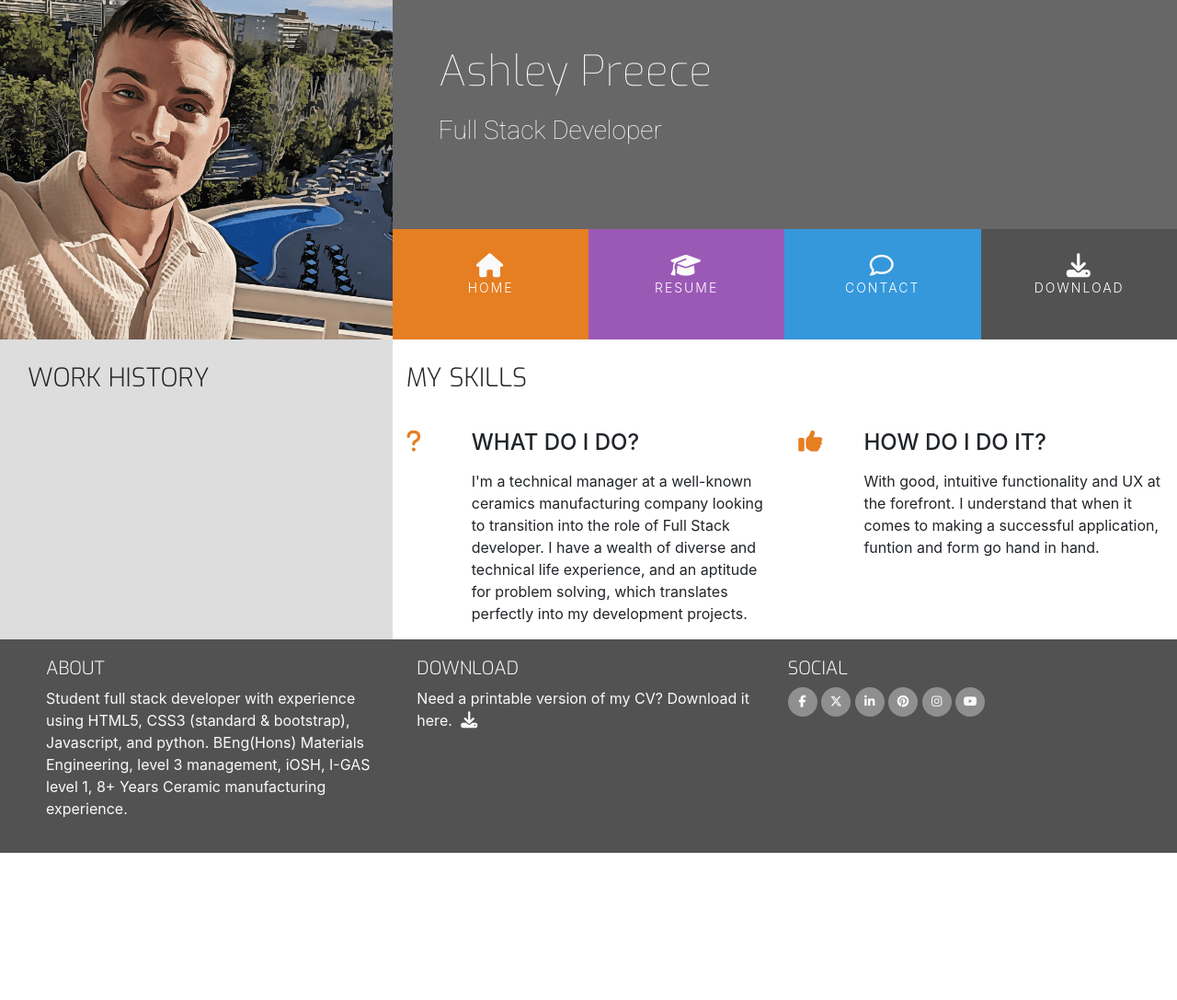
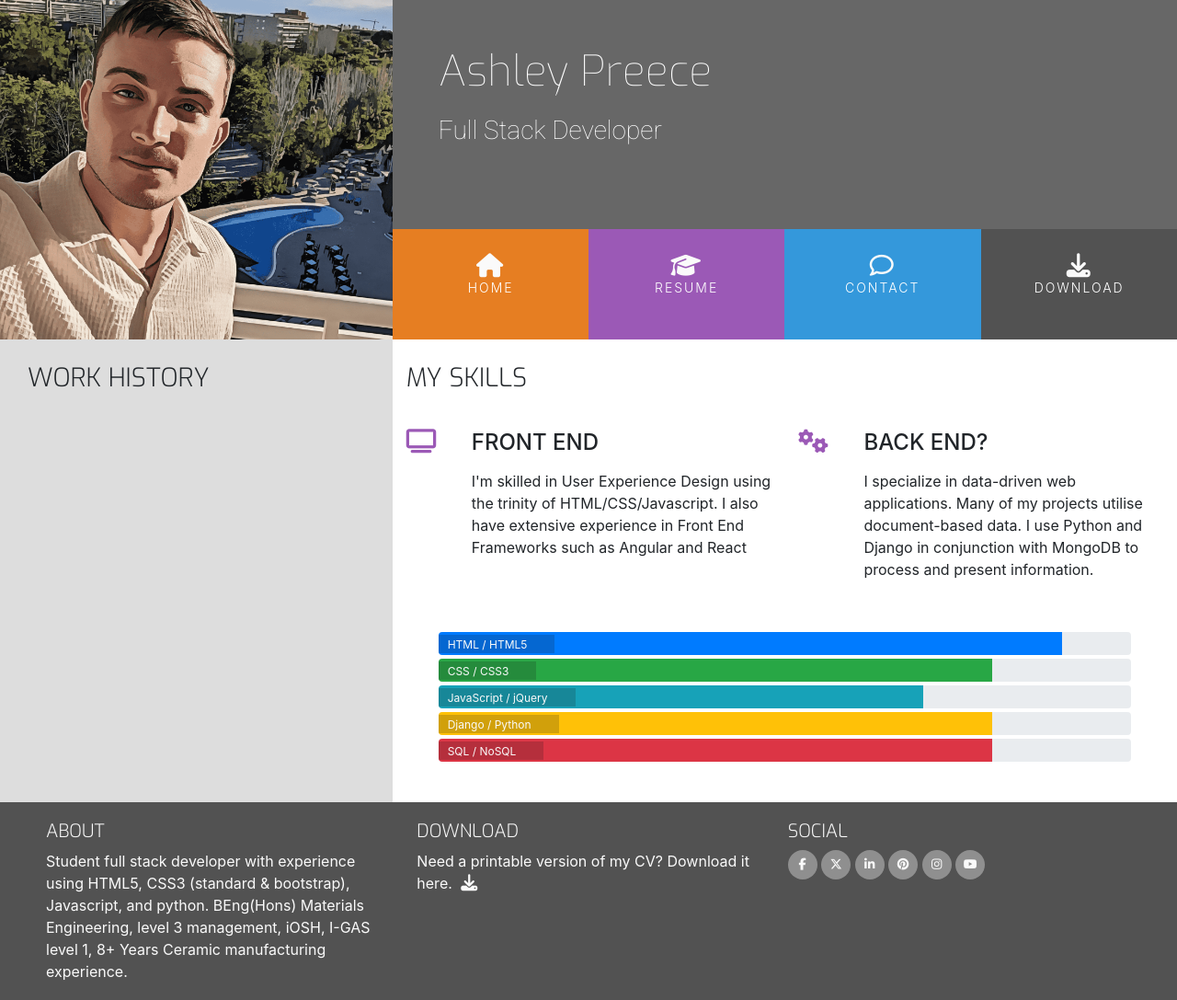
Before and after one commit to Ash-5p/resume, a plain HTML site: page resume.html in a window 1280 px wide. Shown: the whole page at 92% size. Before the commit the page ends 927 px from the top, so only its background shows below. Drawn offline with nearby package versions, Linux system fonts and the light colour scheme.

Commit message:
Add & style my skills section

```diff
--- a/assets/css/style.css
+++ b/assets/css/style.css
@@ -259,3 +259,32 @@ footer {
     position: relative;
     width: 60%;
 }
+
+/* --------------------------------------------------- Skills */
+
+.resume-icon {
+    font-size: 26px;
+    color: #9b59b6;
+}
+
+.progress {
+    line-height: normal;
+    position: relative;
+    height: 25px;
+    margin-bottom: 4px;
+}
+
+.progress-type {
+    position: absolute;
+    left: 0px;
+    bottom: 10%;
+    font-weight: 400;
+    padding: 3px 30px 2px 10px;
+    color: #fafafa;
+    background-color: rgba(25, 25, 25, 0.2);
+}
+
+.progress-section {
+    margin: 40px 20px;
+}
+/* --------------------------------------------------- Contact */
--- a/resume.html
+++ b/resume.html
@@ -72,28 +72,65 @@
                     <div class="col-10 offset-1 offset-sm-0 col-sm-4 col-md-6">
                         <div class="row">
                             <div class="col-2">
-                                <i class="three-reasons-icon fa fa-question" aria-hidden="true"></i>
+                                <i class="resume-icon fa fa-tv" aria-hidden="true"></i>
                             </div>
                             <div class="col">
-                                <h4 class="three-reasons-heading uppercase">What do I do?</h4>
-                                <p>I'm a technical manager at a well-known ceramics manufacturing company looking to
-                                    transition into the role of Full Stack developer. I have a wealth of diverse and
-                                    technical life experience, and an aptitude for problem solving, which translates
-                                    perfectly into my development projects.</p>
+                                <h4 class="three-reasons-heading uppercase">Front End</h4>
+                                <p>I'm skilled in User Experience Design using the trinity of HTML/CSS/Javascript. I
+                                    also have extensive experience in Front End Frameworks such as Angular and React</p>
                             </div>
                         </div>
                     </div>
                     <div class="col-10 offset-1 offset-sm-0 col-sm-4 col-md-6">
                         <div class="row">
                             <div class="col-2">
-                                <i class="three-reasons-icon fa fa-thumbs-up" aria-hidden="true"></i>
+                                <i class="resume-icon fa fa-gears" aria-hidden="true"></i>
                             </div>
                             <div class="col">
-                                <h4 class="three-reasons-heading uppercase">How do I do it?</h4>
-                                <p>With good, intuitive functionality and UX at the forefront. I understand that
-                                    when it
-                                    comes to making a successful application, funtion and form go hand in hand.</p>
+                                <h4 class="three-reasons-heading uppercase">Back End?</h4>
+                                <p>I specialize in data-driven web applications. Many of my projects utilise
+                                    document-based data. I use Python and Django in conjunction with MongoDB to process
+                                    and present information.</p>
                             </div>
+                        </div>
+                    </div>
+                </div>
+                <div class="row progress-section">
+                    <div class="col">
+                        <div class="progress">
+                            <div class="progress-bar" role="progressbar" aria-valuenow="90" aria-valuemin="0"
+                                aria-valuemax="100" style="width: 90%;">
+                                <span class="sr-only">90% complete</span>
+                            </div>
+                            <span class="progress-type">HTML / HTML5</span>
+                        </div>
+                        <div class="progress">
+                            <div class="progress-bar bg-success" role="progressbar" aria-valuenow="80" aria-valuemin="0"
+                                aria-valuemax="100" style="width: 80%;">
+                                <span class="sr-only">80% complete</span>
+                            </div>
+                            <span class="progress-type">CSS / CSS3</span>
+                        </div>
+                        <div class="progress">
+                            <div class="progress-bar bg-info" role="progressbar" aria-valuenow="70" aria-valuemin="0"
+                                aria-valuemax="100" style="width: 70%;">
+                                <span class="sr-only">70% complete</span>
+                            </div>
+                            <span class="progress-type">JavaScript / jQuery</span>
+                        </div>
+                        <div class="progress">
+                            <div class="progress-bar bg-warning" role="progressbar" aria-valuenow="80" aria-valuemin="0"
+                                aria-valuemax="100" style="width: 80%;">
+                                <span class="sr-only">80% complete</span>
+                            </div>
+                            <span class="progress-type">Django / Python</span>
+                        </div>
+                        <div class="progress">
+                            <div class="progress-bar bg-danger" role="progressbar" aria-valuenow="80" aria-valuemin="0"
+                                aria-valuemax="100" style="width: 80%;">
+                                <span class="sr-only">80% complete</span>
+                            </div>
+                            <span class="progress-type">SQL / NoSQL</span>
                         </div>
                     </div>
                 </div>
```
